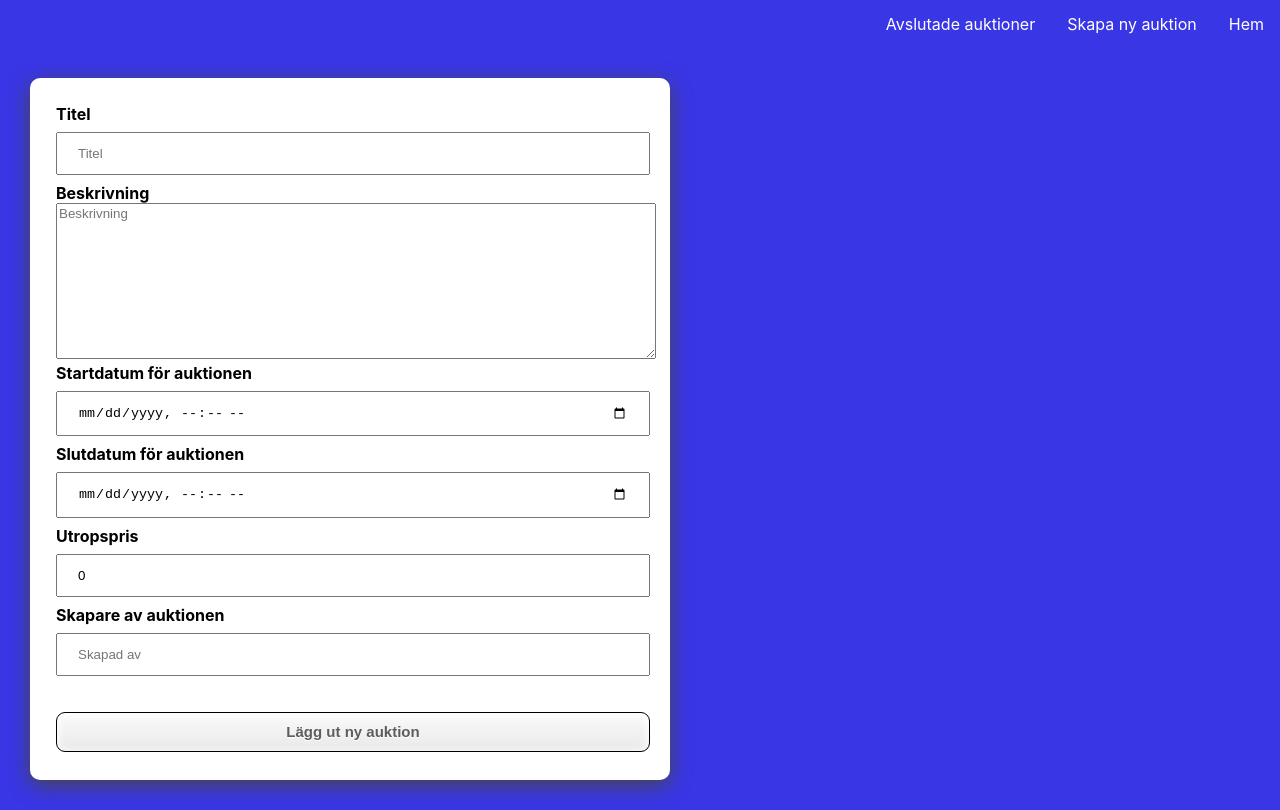
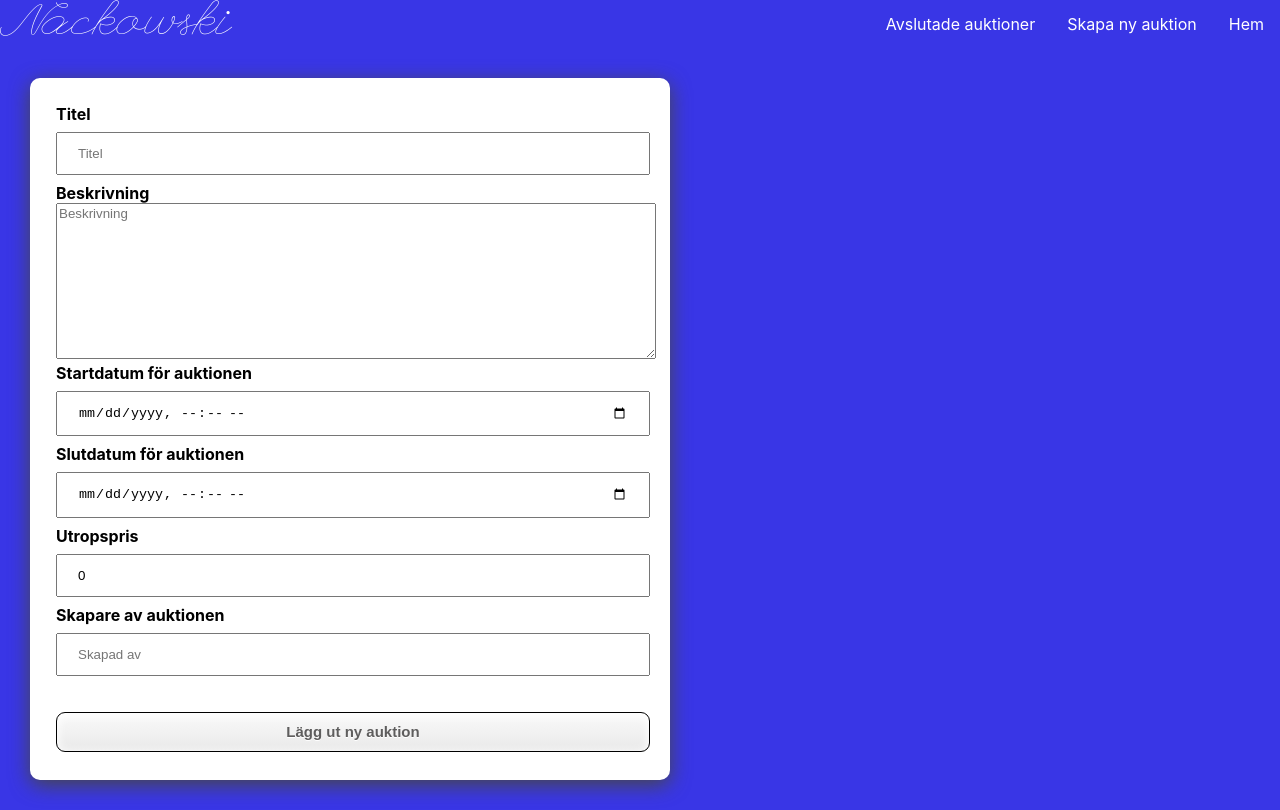
Before and after one commit to jimmyhornstrom/AuctionNakowski, a React (Create React App) app in the folder auction-app/: page /skapa in a window 1280 px wide. Built offline with nearby package versions, Linux system fonts and the light colour scheme; no server answers.

Commit message:
added logo

```diff
--- a/auction-app/src/Components/Navbar.js
+++ b/auction-app/src/Components/Navbar.js
@@ -3,6 +3,7 @@ import React, {useContext} from 'react';
 import {NavLink} from 'react-router-dom';
 import './Navbar.css';
 import { AuctionContext } from '../Context/AuctionContext';
+import Logo from "../logo.png";
 
 const Navbar = () => {
 //ViewActiveAuction/ActiveAuction
@@ -12,7 +13,7 @@ const Navbar = () => {
         <nav>
 
             <ul className="navbarStyle">
-
+            <img src={Logo} alt="logo" className="welcome--logo" />
                 <li><NavLink to="/" onClick={() => {addAuctionsToSearchResult([])}}>Hem</NavLink></li>
                 <li><NavLink to='/skapa'>Skapa ny auktion</NavLink></li>
                 <li><NavLink to="/arkiv">Avslutade auktioner</NavLink></li>
```
Also changed, not shown: auction-app/src/logo.png (added).
